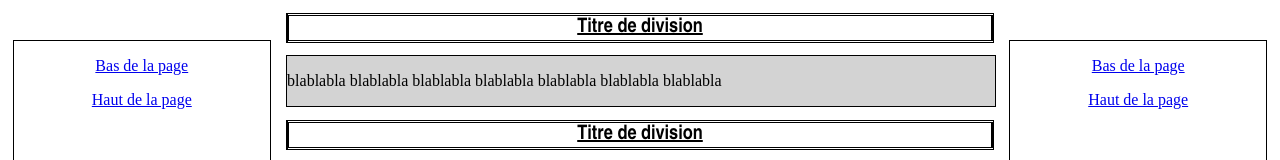
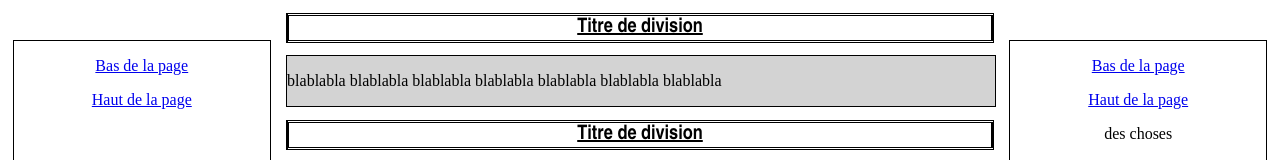
Before and after one commit to RJ0wly/testingsite, a plain HTML site: page index.html in a window 1280 px wide. Shown: the top 160 px of the page. Drawn offline with Linux system fonts and the light colour scheme.

Commit message:
Update index.html

```diff
--- a/index.html
+++ b/index.html
@@ -15,6 +15,9 @@
 <div class="menu">
     <p><a href="#bdp">Bas de la page </a></p>
     <p><a href="#hdp">Haut de la page</a></p>
+        <div class="menumenu">
+                <p>des choses</p>
+        </div>
 </div>
 
 <div class="menu2">
```
